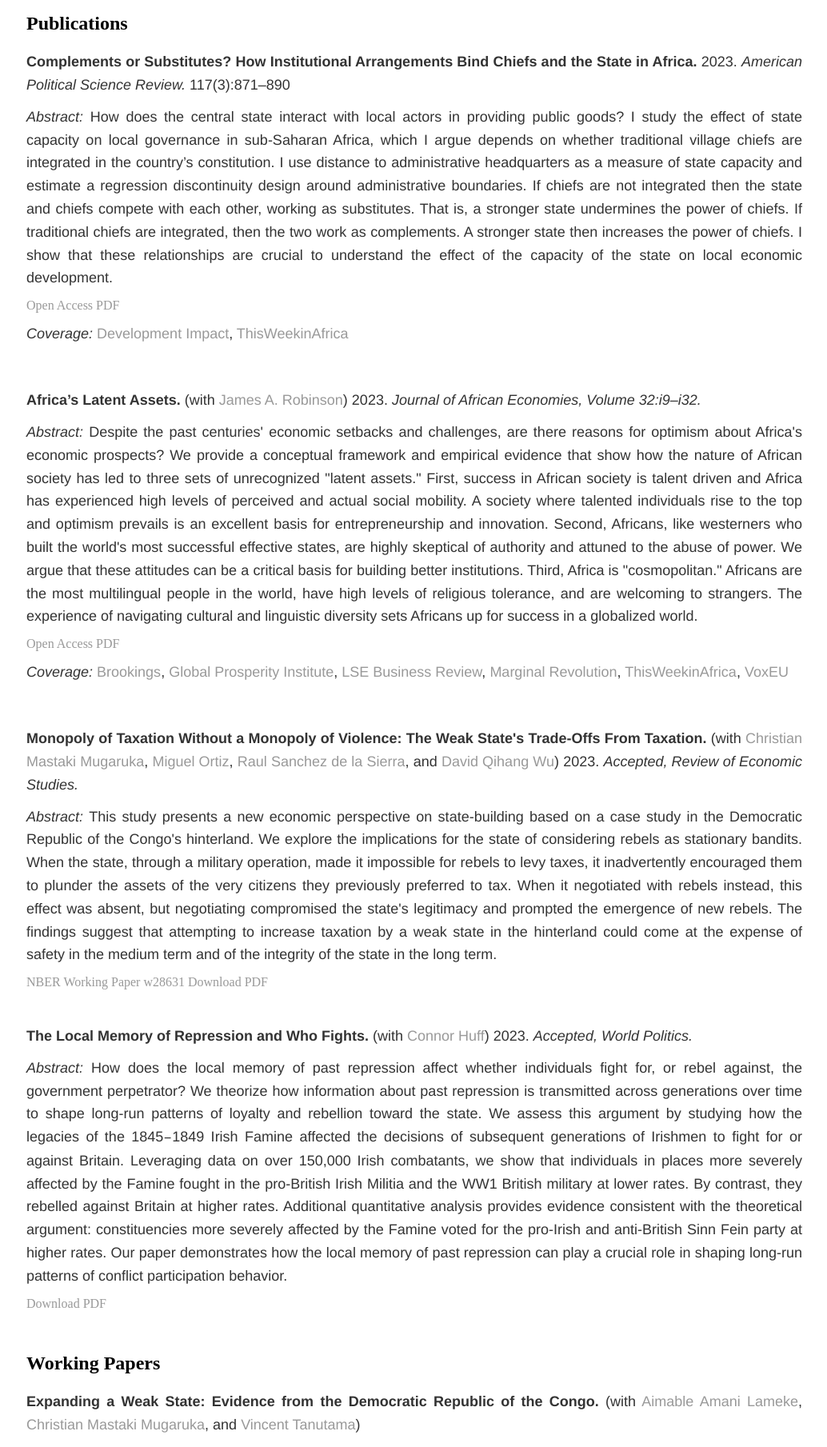
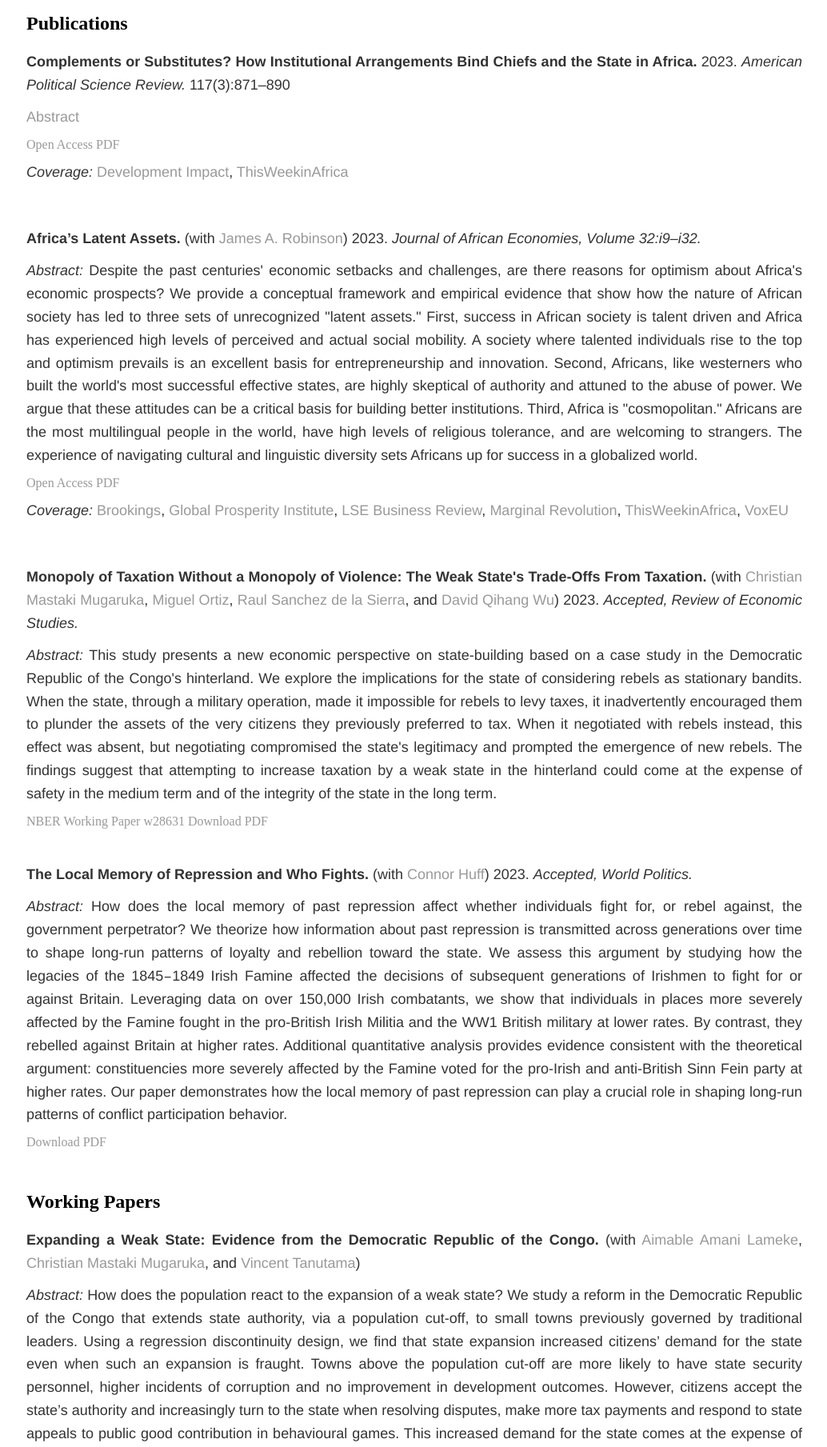
Before and after one commit to soeren-henn/soeren-henn.github.io, a Jekyll site: the page built from research/index.html, in a window 1280 px wide, cut to the strip 552-2361 px from the top of the page. Shown: the whole strip at 80% size, without its empty margins (122-1156 px from the left). Built offline with Jekyll 4.4.1, drawn with Linux system fonts in a browser that asks for light colours; some of the changed lines change nothing that is shown.

Commit message:
Update index.html
try hidden abstract

```diff
--- a/research/index.html
+++ b/research/index.html
@@ -9,7 +9,12 @@ title: Research
 	</div>
 </div>
 
-
+<style>
+        /* Initially hide the paragraph */
+        #hidden-paragraph {
+            display: none;
+        }
+</style>
 
 <div class="research">
 	<!--
@@ -18,8 +23,20 @@ title: Research
 	<h2>Publications</h2>
 	<div class="paper">
 		<p><b>Complements or Substitutes? How Institutional Arrangements Bind Chiefs and the State in Africa.</b> 2023. <i>American Political Science Review.</i> 117(3):871&ndash;890 </p>
-				<p><i>Abstract: </i>How does the central state interact with local actors in providing public goods? I study the effect of state capacity on local governance in sub-Saharan Africa, which I argue depends on whether traditional village chiefs are integrated in the country’s constitution. I use distance to administrative headquarters as a measure of state capacity and estimate a regression discontinuity design around administrative boundaries. If chiefs are not integrated then the state and chiefs compete with each other, working as substitutes. That is, a stronger state undermines the power of chiefs. If traditional chiefs are integrated, then the two work as complements. A stronger state then increases the power of chiefs. I show that these relationships are crucial to understand the effect of the capacity of the state on local economic development.</p>
+		<p><a href="#" id="show-abstract">Abstract</a></p>
+    		<p id="hidden-paragraph">How does the central state interact with local actors in providing public goods? I study the effect of state capacity on local governance in sub-Saharan Africa, which I argue depends on whether traditional village chiefs are integrated in the country’s constitution. I use distance to administrative headquarters as a measure of state capacity and estimate a regression discontinuity design around administrative boundaries. If chiefs are not integrated then the state and chiefs compete with each other, working as substitutes. That is, a stronger state undermines the power of chiefs. If traditional chiefs are integrated, then the two work as complements. A stronger state then increases the power of chiefs. I show that these relationships are crucial to understand the effect of the capacity of the state on local economic development.</p>
 
+    <script>
+        // Get references to the elements
+        var showAbstractLink = document.getElementById('show-abstract');
+        var hiddenParagraph = document.getElementById('hidden-paragraph');
+
+        // Add a click event listener to the "Abstract" link
+        showAbstractLink.addEventListener('click', function (event) {
+            event.preventDefault(); // Prevent the default link behavior
+            hiddenParagraph.style.display = 'block'; // Display the hidden paragraph
+        });
+    </script>
 		<a href="https://www.cambridge.org/core/journals/american-political-science-review/article/complements-or-substitutes-how-institutional-arrangements-bind-traditional-authorities-and-the-state-in-africa/01216C0A1B14465B11122451B558DE3A?utm_source=hootsuite&utm_medium=twitter&utm_campaign=PSR_Nov22" class="btn btn-default pull-right" title="PDF">Open Access PDF</a>
 		<p> <i>Coverage:</i> <a href="https://blogs.worldbank.org/impactevaluations/complements-or-substitutes-state-presence-and-power-traditional-leaders-guest-post-soeren-j-henn" target="_blank">Development Impact</a>, <a href="https://thisweekinafrica.substack.com/p/this-week-in-africa-452" target="_blank">ThisWeekinAfrica</a> </p>
 	</div>
```
